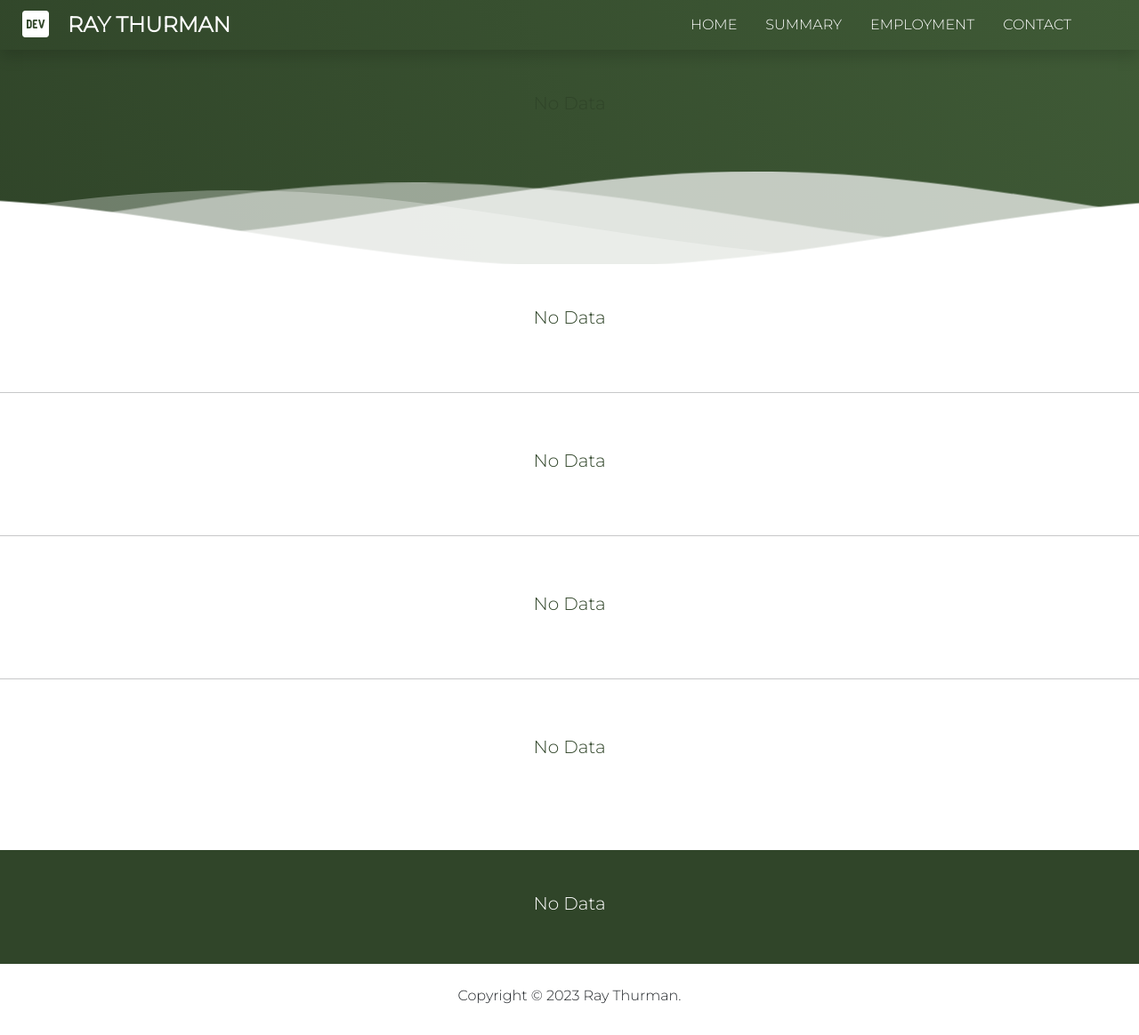
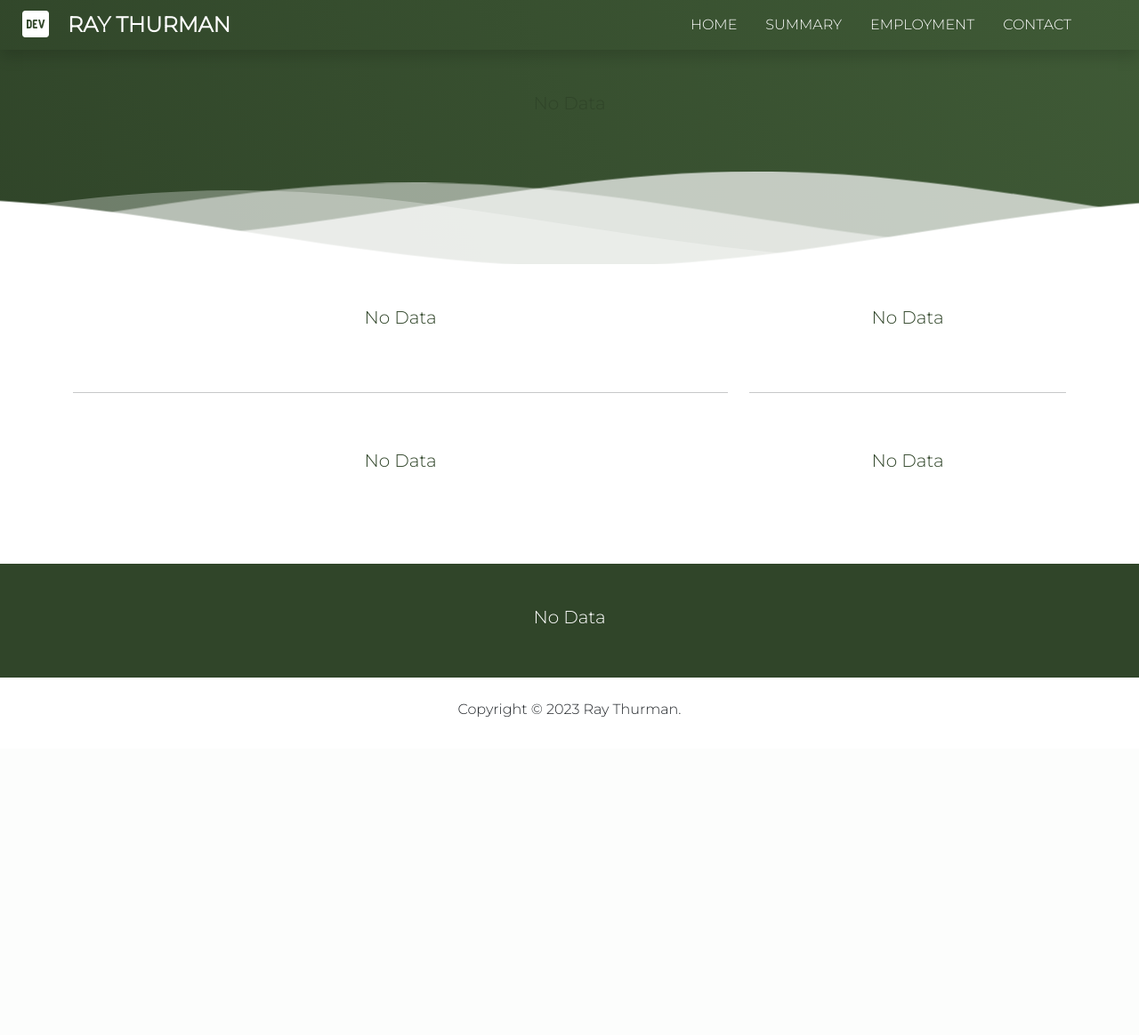
Before and after one commit to raythurman2386/django_portfolio, a Django app: page /resume in a window 1280 px wide. Shown: the whole page at 89% size. After the commit the page ends 807 px from the top, so only its background shows below. Run offline with Django 4.2, Linux system fonts and the light colour scheme; data that the repository does not hold is empty; some libraries are stand-ins or nearby versions.

Commit message:
resume page styled

```diff
--- a/templates/resume.html
+++ b/templates/resume.html
@@ -81,90 +81,81 @@
 </div>
 
 <main>
+    <div class="container">
+        <div class="row">
+            <div class="col-8">
                 <!-- Employment -->
-    <section id="employment" class="text-center py-5">
-        <div class="container">
+                <section id="employment" class="text-left py-5">
                     {% if employment_data %}
-            <div class="row">
                     <h2 class="fw-bold text-center py-3">Employment</h2>
                     {% for employment in employment_data %}
-                <div class="col-lg-4 mx-auto mb-5">
+                    <div class="mx-auto mb-5">
                         <h5>{{ employment.title }}</h5>
                         <p class="text-muted mb-0">
                             {{ employment.description }}
                         </p>
                     </div>
                     {% endfor %}
-            </div>
                     {% else %}
                     <h5 class="text-primary text-center">No Data</h5>
                     {% endif %}
-        </div>
                 </section>
                 <!-- End Employment -->
                 <hr>
                 <!-- Projects -->
-    <section id="projects" class="text-center py-5">
-        <div class="container">
+                <section id="projects" class="text-left py-5">
                     {% if projects_data %}
-            <div class="row">
                     <h2 class="fw-bold text-center py-3">Projects</h2>
                     {% for projects in projects_data %}
-                <div class="col-lg-4 mx-auto mb-5">
+                    <div class="mx-auto mb-5">
                         <h5>{{ projects.title }}</h5>
                         <p class="text-muted mb-0">
                             {{ projects.description }}
                         </p>
                     </div>
                     {% endfor %}
-            </div>
                     {% else %}
                     <h5 class="text-primary text-center">No Data</h5>
                     {% endif %}
-        </div>
                 </section>
                 <!-- End Projects -->
-    <hr>
+            </div>
+            <div class="col-4">
                 <!-- Education -->
-    <section id="education" class="text-center py-5">
-        <div class="container">
+                <section id="education" class="text-end text-right py-5">
                     {% if education_data %}
-            <div class="row">
                     <h2 class="fw-bold text-center py-3">Education</h2>
                     {% for education in education_data %}
-                <div class="col-lg-4 mx-auto mb-5">
+                    <div class="mx-auto mb-5">
                         <h5>{{ education.title }}</h5>
                         <p class="text-muted mb-0">
                             {{ education.description }}
                         </p>
                     </div>
                     {% endfor %}
-            </div>
                     {% else %}
                     <h5 class="text-primary text-center">No Data</h5>
                     {% endif %}
-        </div>
                 </section>
                 <!-- End Education -->
                 <hr>
                 <!-- Skills -->
-    <section id="skills" class="text-center py-5">
-        <div class="container">
+                <section id="skills" class="text-end py-5">
                     {% if skill_data %}
-            <div class="row">
                     <h2 class="fw-bold text-center py-3">Skills</h2>
                     {% for skill in skill_data %}
-                <div class="col-lg-4 mx-auto mb-5">
+                    <div class="mx-auto mb-4">
                         <h5>{{ skill.skill }}</h5>
                     </div>
                     {% endfor %}
-            </div>
                     {% else %}
                     <h5 class="text-primary text-center">No Data</h5>
                     {% endif %}
-        </div>
                 </section>
                 <!-- End Skill -->
+            </div>
+        </div>
+    </div>
     <!-- Contact -->
     <section id="contact" class="bg-primary p-5 p-sm-5 mt-5">
         <div class="container">
```
Lines whose indentation alone changed are shown as unchanged.
